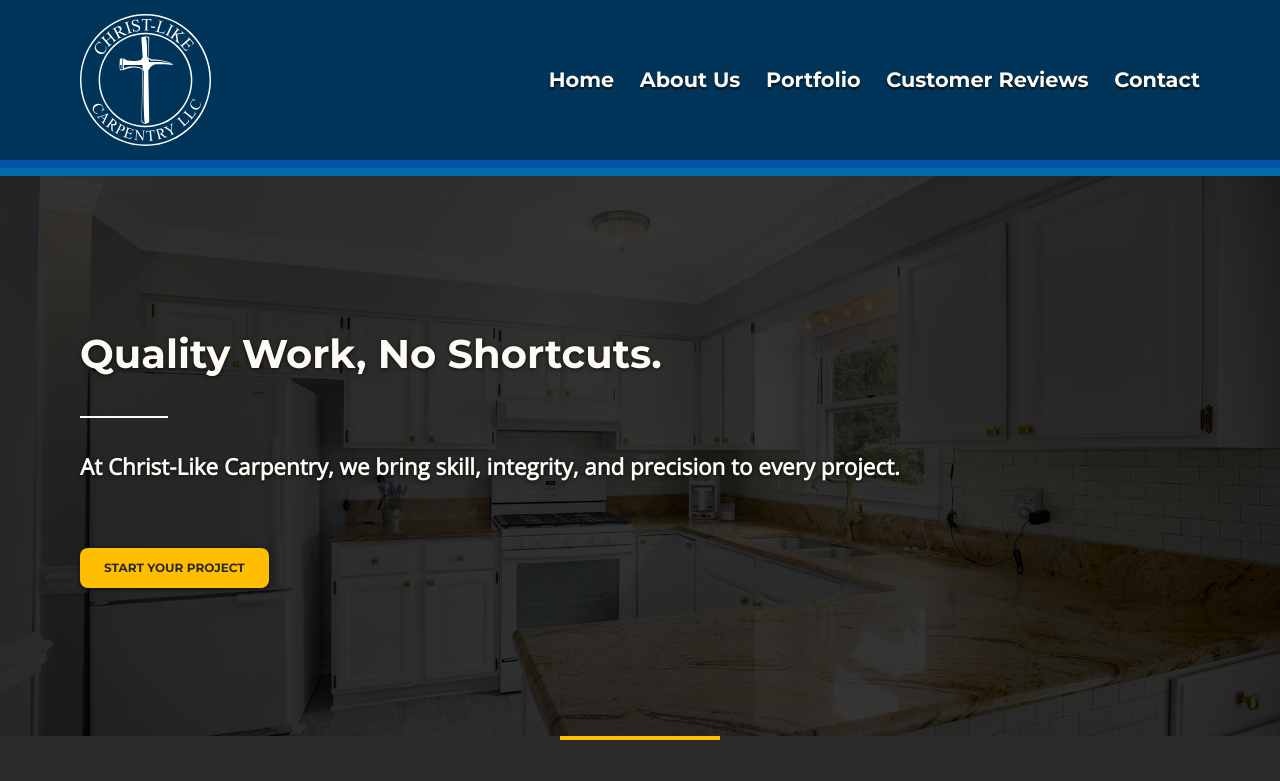
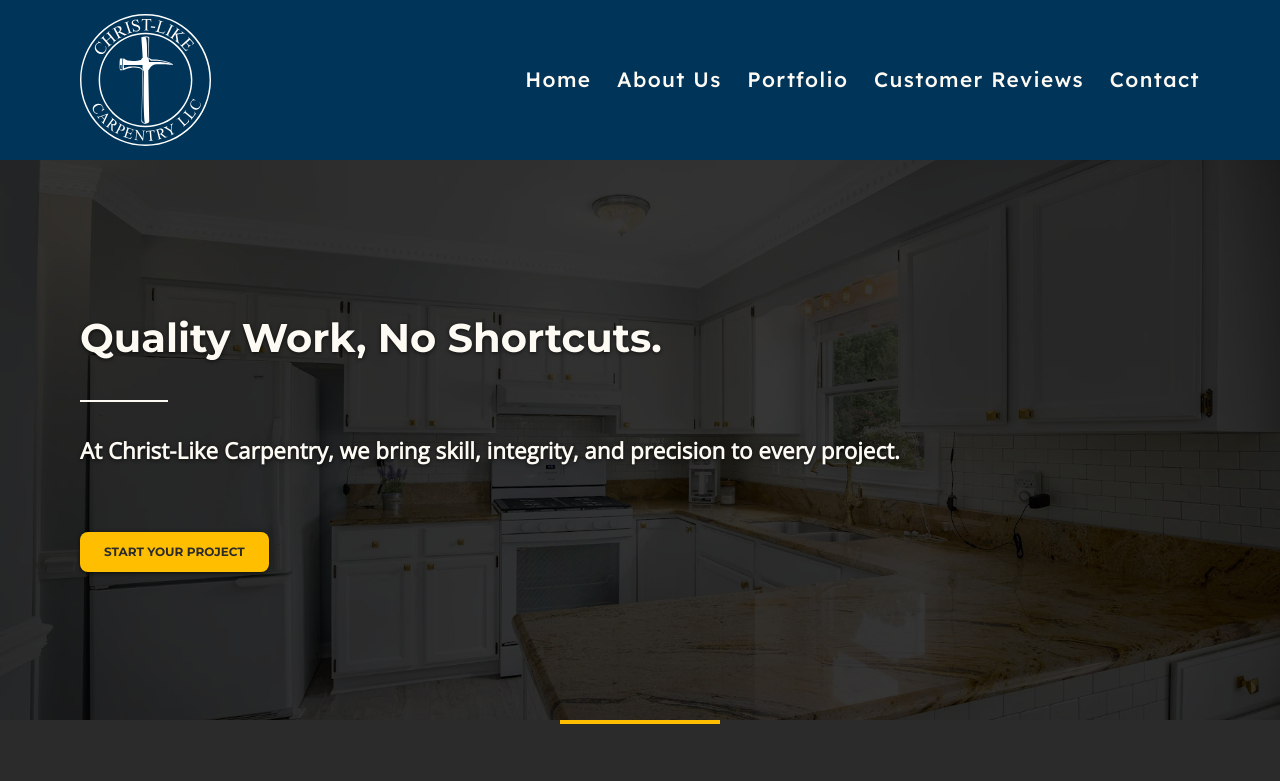
Before and after one commit to krs00/CLCv2, a plain HTML site: page index.html in a window 1280 px wide. Shown: the top 781 px of the page. Drawn offline with nearby package versions, Linux system fonts and the light colour scheme.

Commit message:
update text and add navbar shadow

```diff
--- a/index.html
+++ b/index.html
@@ -13,6 +13,11 @@
     <link rel="alternate icon" href="favicon.png" type="image/png" />
     <!-- FAVICON END -->
     <!-- GOOGLE FONT CDN -->
+    <link
+      href="https://fonts.googleapis.com/css2?family=Lexend:wght@500;600;900&display=swap"
+      rel="stylesheet"
+    />
+
     <link
       href="https://fonts.googleapis.com/css2?family=Montserrat:wght@600;700&display=swap"
       rel="stylesheet"
@@ -91,8 +96,8 @@
           </li>
         </ul>
       </div>
-      <div class="nav-bottom"></div>
-      <div class="nav-bottom2"></div>
+      <!-- <div class="nav-bottom"></div>
+      <div class="nav-bottom2"></div> -->
     </nav>
     <!-- NAVBAR END -->
 
--- a/src/style.css
+++ b/src/style.css
@@ -2,6 +2,8 @@
 
 /* COLOR VARIABLES */
 :root {
+  --shadow-color: 0deg 0% 0%;
+
   --color-primary: #061a40;
   --color-secondary: #0353a4;
 
@@ -17,6 +19,8 @@
   /* Fonts */
   --font-one: "Montserrat", sans-serif;
   --font-two: "Open Sans", sans-serif;
+  --font-three: "Lexend", sans-serif;
+
 }
 
 /* maybe magistral font */
@@ -35,6 +39,10 @@
   height: 6rem;
   padding-left: 1rem;
   padding-right: 1rem;
+  box-shadow: 0px 0.6px 0.7px hsl(var(--shadow-color) / 0.1),
+    0px 2.3px 2.7px -0.7px hsl(var(--shadow-color) / 0.11),
+    0.1px 5.5px 6.6px -1.4px hsl(var(--shadow-color) / 0.13),
+    0.1px 13px 15.5px -2px hsl(var(--shadow-color) / 0.14);
 }
 
 .nav-bottom {
@@ -53,20 +61,20 @@
   list-style-type: none;
   padding-left: 0;
   display: none;
-  font-family: var(--font-one);
-  font-weight: bold;
+  font-family: var(--font-three);
+  /* font-weight: 500; */
 }
 
 .navbar-links-text {
   text-decoration: none;
   color: var(--neutral-light);
   transition: color 0.3s ease-in-out; /* Optional: smooth hover effect */
-  text-shadow: 0px 2px 2px rgba(0, 0, 0, 0.7);
+  /* text-shadow: 0px 2px 2px rgba(0, 0, 0, 0.7); */
+  letter-spacing: 1.4px;
 }
 
 .navbar-links-text:hover {
   color: var(--button-secondary);
-  text-shadow: 0px 1px 1px rgba(0, 0, 0, 0.7);
 }
 
 #navbar-toggle {
@@ -398,7 +406,6 @@
   text-align: center;
 }
 
-
 .footer-divider {
   height: 1px;
   width: auto;
```
